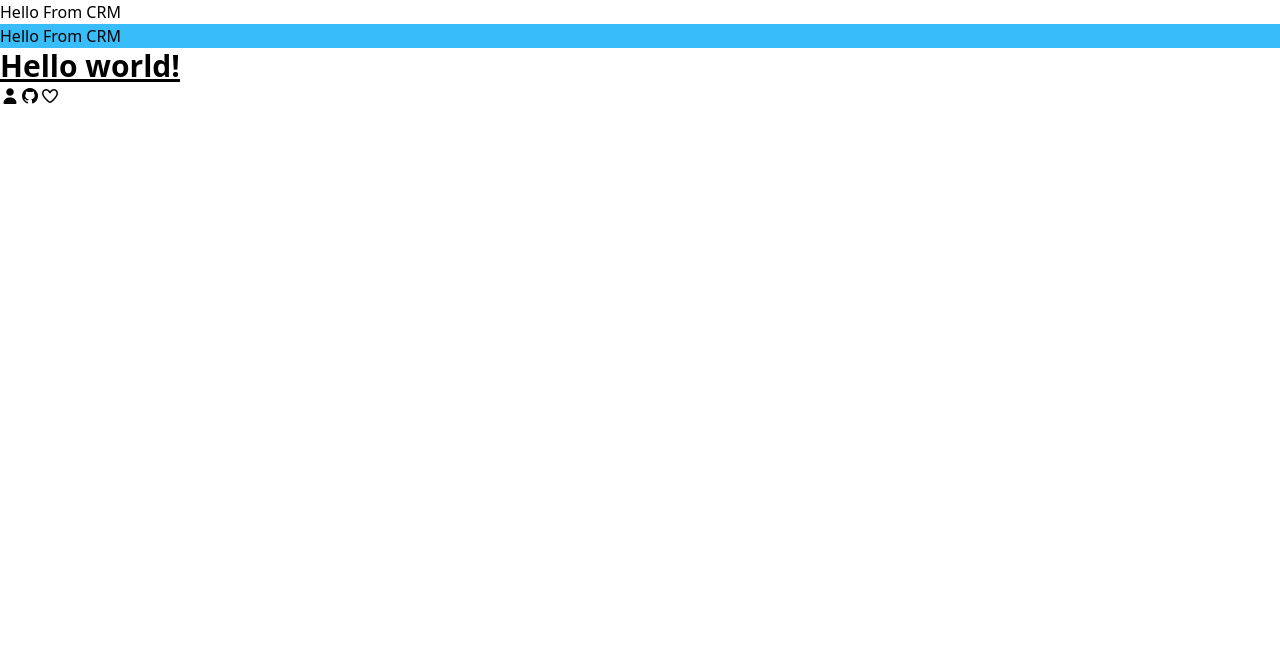
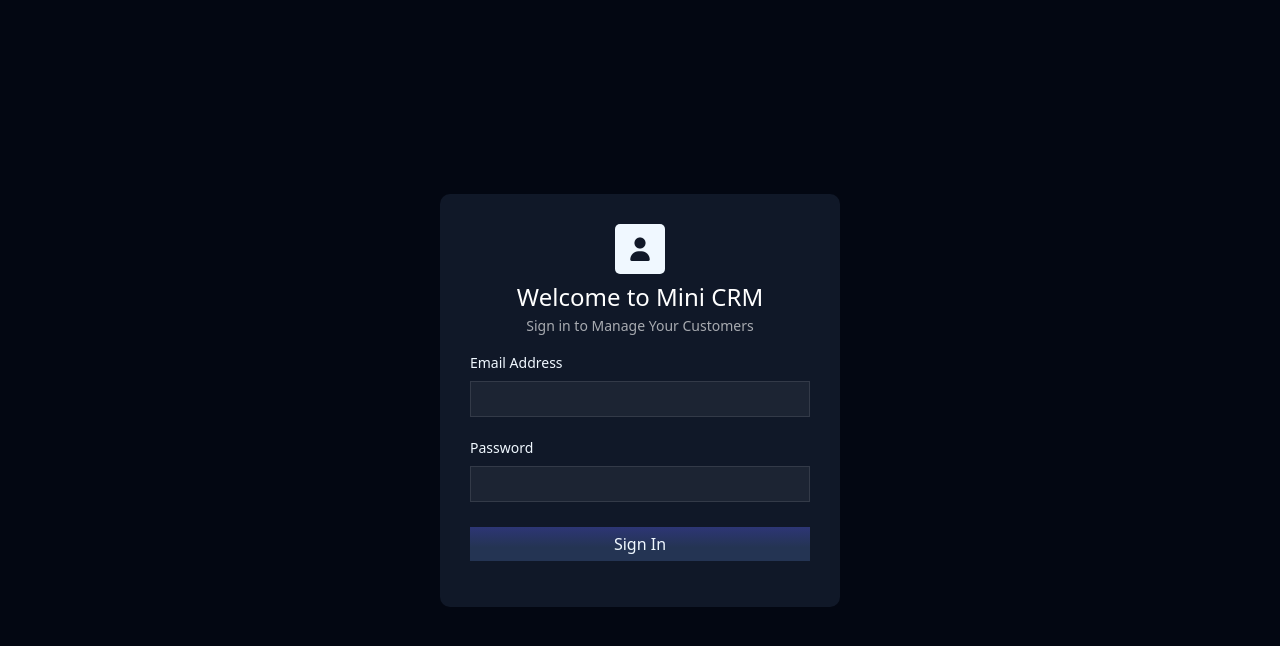
Before and after one commit to muhammed-alateeqi1/CRM-Angular-, an Angular app: page / in a window 1280 px wide. Shown: the top 646 px of the page. Built offline with nearby package versions, Linux system fonts and the light colour scheme.

Commit message:
feat: add login UI screen

```diff
--- a/src/app/app.component.html
+++ b/src/app/app.component.html
@@ -1,10 +1 @@
-<h1>Hello From CRM</h1>
-<h1 class="bg-sky-400">Hello From CRM</h1>
-<h1 class="text-3xl font-bold underline">
-  Hello world!
-</h1>
-
-
-<i class="fa-solid fa-user"></i>
-<i class="fa-brands fa-github"></i>
-<i class="fa-regular fa-heart"></i>
+<app-login></app-login>
--- a/src/app/app.component.ts
+++ b/src/app/app.component.ts
@@ -1,10 +1,10 @@
 import { Component } from '@angular/core';
-import { RouterOutlet } from '@angular/router';
+import { LoginComponent } from "./pages/login/login.component";
 
 @Component({
   selector: 'app-root',
   standalone: true,
-  imports: [RouterOutlet],
+  imports: [ LoginComponent],
   templateUrl: './app.component.html',
   styleUrl: './app.component.css'
 })
--- a/src/app/pages/login/login.component.css
+++ b/src/app/pages/login/login.component.css
@@ -0,0 +1,86 @@
+.login-section {
+  background-color: #030712;
+  width: 100%;
+  height: 100vh;
+  display: flex;
+  justify-content: center;
+  align-items: center;
+}
+.login-header {
+  /* background-color: tomato; */
+  display: flex;
+  flex-direction: column;
+  align-items: center;
+}
+.login-header .login-icon {
+  background-color: aliceblue;
+  width: 50px;
+  height: 50px;
+  display: flex;
+  justify-content: center;
+  align-items: center;
+  font-size: 24px;
+  border-radius: 5px;
+  margin-bottom: 5px;
+  color: #101828;
+}
+.login-header .login-title {
+  font-size: 24px;
+  font-weight: 500;
+  color: white;
+}
+.login-header .login-subtitle {
+  font-size: 14px;
+  font-weight: 300;
+  color: rgba(255, 255, 255, 0.637);
+}
+.login-card {
+  background-color: #101828;
+  width: 400px;
+  padding: 30px;
+  border-radius: 10px;
+}
+.login-form {
+  margin: 16px 0px;
+  display: flex;
+  flex-direction: column;
+  gap: 20px;
+}
+.form-group {
+  display: flex;
+  flex-direction: column;
+  gap: 8px;
+}
+.form-group .form-label {
+  font-size: 14px;
+  font-weight: 500;
+  color: aliceblue;
+}
+.form-group .form-input {
+  padding: 5px 0px;
+  padding-left: 10px;
+  background-color: #1c2433;
+  color: aliceblue;
+  background: rgba(255, 255, 255, 0.05);
+  border: 1px solid rgba(255, 255, 255, 0.1);
+}
+
+.login-form .btn-submit {
+  background: #101828;
+  background: linear-gradient(
+    360deg,
+    rgb(36, 52, 83) 40%,
+    rgba(45, 54, 117, 1) 100%
+  );
+  color: aliceblue;
+  padding: 5px 0px;
+  margin-top: 5px;
+  transition: all ease 0.5s;
+}
+.login-form .btn-submit:hover {
+  background: linear-gradient(
+    360deg,
+    rgb(30, 42, 66) 40%,
+    rgba(45, 54, 117, 1) 100%
+  );
+}
--- a/src/app/pages/login/login.component.html
+++ b/src/app/pages/login/login.component.html
@@ -1 +1,33 @@
-<p>login works!</p>
+<div class="login-section">
+  <div class="login-card">
+    <div class="login-header">
+      <div class="login-icon"><i class="fa-solid fa-user"></i></div>
+      <h1 class="login-title">Welcome to Mini CRM</h1>
+      <p class="login-subtitle">Sign in to Manage Your Customers</p>
+      </div>
+      <form class="login-form">
+        <!-- email form group -->
+        <div class="form-group">
+          <label for="email" class="form-label">Email Address</label>
+          <input
+            type="email"
+            name="password"
+            id="email"
+            class="form-input"
+            required
+          />
+        </div>
+        <!-- password form group -->
+        <div class="form-group">
+          <label for="password" class="form-label">Password</label>
+          <input
+            type="password"
+            name="password"
+            id="password"
+            class="form-input"
+          />
+        </div>
+        <button class="btn-submit" type="submit">Sign In</button>
+      </form>
+  </div>
+</div>
```
